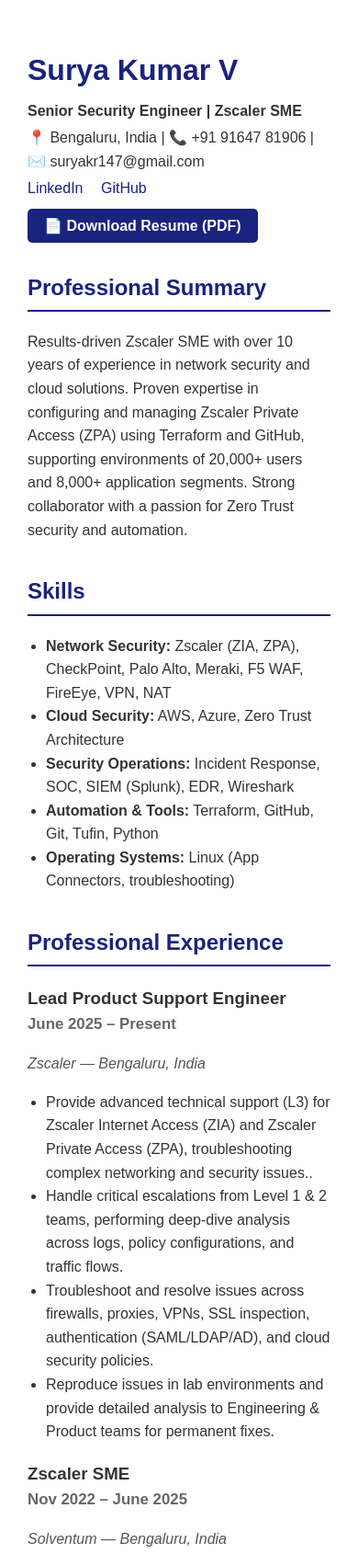
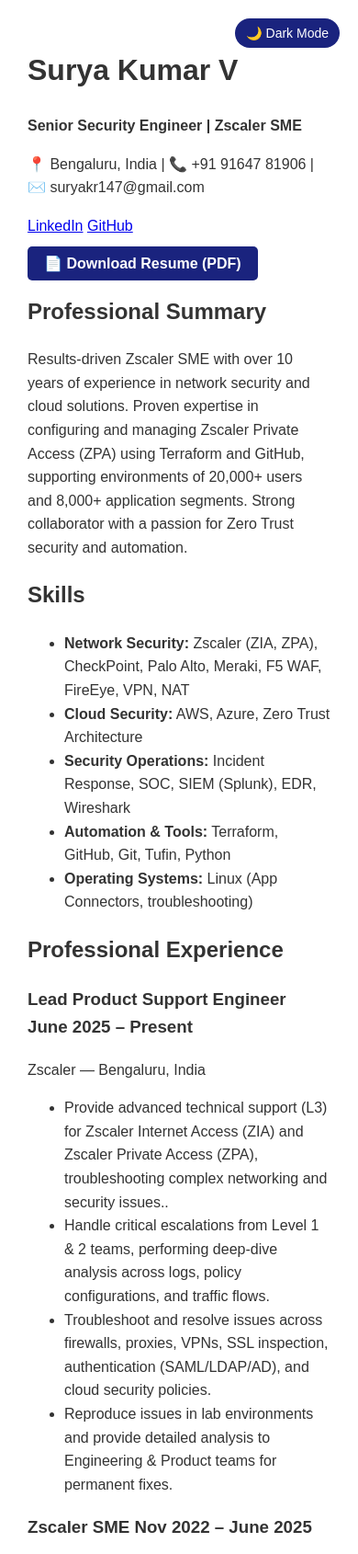
Before and after one commit to Suryakumar-v/suryakumar-v.github.io, a plain HTML site: page index.html in a window 390 px wide. Shown: the top 1690 px of the page at 92% size. Drawn offline with Linux system fonts and the light colour scheme.

Commit message:
Final push

```diff
--- a/index.html
+++ b/index.html
@@ -43,113 +43,32 @@
       padding: 30px;
       background: #ffffff;
     }
-
-    h1 {
-      margin-bottom: 5px;
-      color: #1a237e;
-    }
-
-    h2 {
-      margin-top: 35px;
-      border-bottom: 2px solid #1a237e;
-      padding-bottom: 5px;
-      color: #1a237e;
-    }
-
-    h3 {
-      margin-bottom: 5px;
-      color: #333;
-    }
-
-    .header p {
-      margin: 4px 0;
-    }
-
-    .contact a {
-      color: #1a237e;
-      text-decoration: none;
-      margin-right: 15px;
-    }
-
-    ul {
-      padding-left: 20px;
-    }
-
-    .role {
-      font-weight: bold;
-    }
-
-    .company {
-      font-style: italic;
-      color: #555;
-    }
-
-    .date {
-      float: right;
-      color: #666;
-      font-size: 0.9em;
-    }
-
-    .section {
-      margin-bottom: 25px;
-    }
-
-    @media (max-width: 600px) {
-      .date {
-        float: none;
-        display: block;
-      }
-    }
   </style>
 </head>
 
-  <script>
-  const toggleBtn = document.getElementById("theme-toggle");
-  const body = document.body;
+<body>
 
-  // Load saved preference
-  if (localStorage.getItem("theme") === "dark") {
-    body.classList.add("dark-mode");
-    toggleBtn.textContent = "☀️ Light Mode";
-  }
+  <!-- 🌙 DARK MODE BUTTON -->
+  <button id="theme-toggle"
+    style="
+      position:fixed;
+      top:20px;
+      right:20px;
+      padding:8px 12px;
+      border:none;
+      border-radius:20px;
+      cursor:pointer;
+      font-size:14px;
+      background:#1a237e;
+      color:#fff;
+      z-index:1000;
+    ">
+    🌙 Dark Mode
+  </button>
 
-  toggleBtn.addEventListener("click", () => {
-    body.classList.toggle("dark-mode");
+  <!-- 📄 MAIN CONTENT -->
 
-    if (body.classList.contains("dark-mode")) {
-      localStorage.setItem("theme", "dark");
-      toggleBtn.textContent = "☀️ Light Mode";
-    } else {
-      localStorage.setItem("theme", "light");
-      toggleBtn.textContent = "🌙 Dark Mode";
-    }
-  });
-</script>
-
-<body>
   <div class="container">
-  <script>
-  const toggleBtn = document.getElementById("theme-toggle");
-  const body = document.body;
-
-  // Load saved preference
-  if (localStorage.getItem("theme") === "dark") {
-    body.classList.add("dark-mode");
-    toggleBtn.textContent = "☀️ Light Mode";
-  }
-
-  toggleBtn.addEventListener("click", () => {
-    body.classList.toggle("dark-mode");
-
-    if (body.classList.contains("dark-mode")) {
-      localStorage.setItem("theme", "dark");
-      toggleBtn.textContent = "☀️ Light Mode";
-    } else {
-      localStorage.setItem("theme", "light");
-      toggleBtn.textContent = "🌙 Dark Mode";
-    }
-  });
-</script>
 
     <!-- HEADER -->
     <div class="header">
@@ -325,5 +244,29 @@
     </div>
 
   </div>
+<!-- 🌗 DARK MODE SCRIPT -->
+  <script>
+    const toggleBtn = document.getElementById("theme-toggle");
+    const body = document.body;
+
+    // Load saved theme
+    if (localStorage.getItem("theme") === "dark") {
+      body.classList.add("dark-mode");
+      toggleBtn.textContent = "☀️ Light Mode";
+    }
+
+    toggleBtn.addEventListener("click", () => {
+      body.classList.toggle("dark-mode");
+
+      if (body.classList.contains("dark-mode")) {
+        localStorage.setItem("theme", "dark");
+        toggleBtn.textContent = "☀️ Light Mode";
+      } else {
+        localStorage.setItem("theme", "light");
+        toggleBtn.textContent = "🌙 Dark Mode";
+      }
+    });
+  </script>
+
 </body>
 </html>
```
Lines whose indentation alone changed are shown as unchanged.
